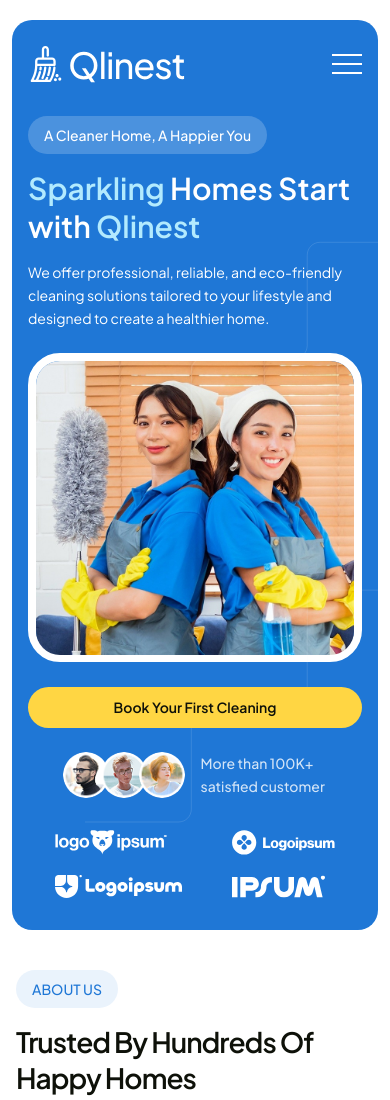
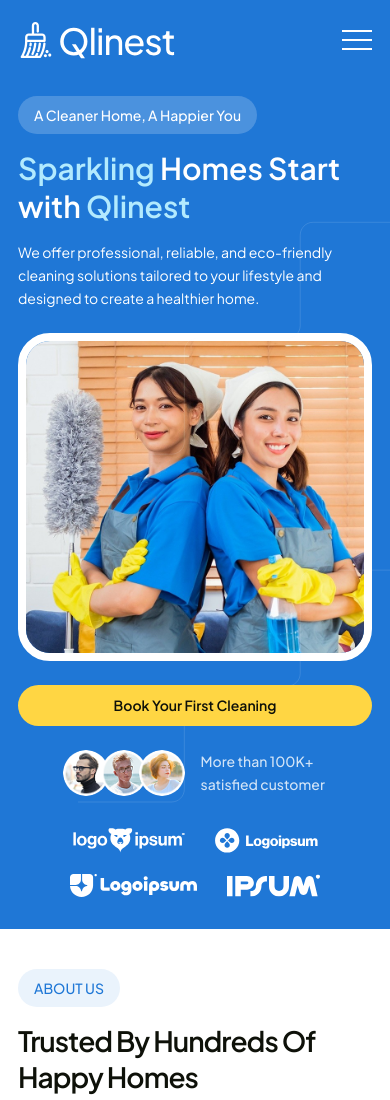
Before and after one commit to tamjidmurtoza/qlinest-html, a plain HTML site: page index.html in a window 390 px wide. Shown: the top 1100 px of the page. Drawn offline with Linux system fonts and the light colour scheme.

Commit message:
fixed issue

```diff
--- a/assets/sass/common/_general.scss
+++ b/assets/sass/common/_general.scss
@@ -20,7 +20,7 @@
   font-size: 18px;
   line-height: 1.67em;
 
-  @media (max-width:575px) {
+  @media (max-width: 575px) {
     font-size: 16px;
   }
 }
@@ -29,7 +29,7 @@
   font-size: 20px;
   line-height: 1.3em;
 
-  @media (max-width:575px) {
+  @media (max-width: 575px) {
     font-size: 18px;
   }
 }
@@ -38,17 +38,16 @@
   font-size: 24px;
   line-height: 1.25em;
 
-  @media (max-width:575px) {
+  @media (max-width: 575px) {
     font-size: 22px;
   }
 }
-
 
 .cs_fs_32 {
   font-size: 32px;
   line-height: 1.313em;
 
-  @media (max-width:575px) {
+  @media (max-width: 575px) {
     font-size: 24px;
   }
 }
@@ -57,7 +56,7 @@
   font-size: 36px;
   line-height: 1.28em;
 
-  @media (max-width:575px) {
+  @media (max-width: 575px) {
     font-size: 24px;
   }
 }
@@ -66,25 +65,24 @@
   font-size: 46px;
   line-height: 1.28em;
 
-  @media (max-width:1199px) {
+  @media (max-width: 1199px) {
     font-size: 42px;
   }
 
-  @media (max-width:575px) {
+  @media (max-width: 575px) {
     font-size: 28px;
   }
-
 }
 
 .cs_fs_56 {
   font-size: 56px;
   line-height: 1.25em;
 
-  @media (max-width:991px) {
+  @media (max-width: 991px) {
     font-size: 46px;
   }
 
-  @media (max-width:575px) {
+  @media (max-width: 575px) {
     font-size: 28px;
   }
 }
@@ -93,19 +91,18 @@
   font-size: 72px;
   line-height: 1.25em;
 
-  @media (max-width:1199px) {
+  @media (max-width: 1199px) {
     font-size: 64px;
   }
 
-  @media (max-width:991px) {
+  @media (max-width: 991px) {
     font-size: 56px;
   }
 
-  @media (max-width:575px) {
+  @media (max-width: 575px) {
     font-size: 30px;
   }
 }
-
 
 /*=====================================
   Classess for Fonts Weight
@@ -356,7 +353,7 @@
     transform-origin: top right;
   }
 
-  >* {
+  > * {
     position: relative;
     z-index: 1;
   }
@@ -450,7 +447,7 @@
     letter-spacing: -1px;
   }
 
-  @media (max-width:991px) {
+  @media (max-width: 991px) {
     align-items: flex-start;
     text-align: left !important;
   }
@@ -474,8 +471,7 @@
     letter-spacing: -1px;
   }
 
-
-  @media (max-width:991px) {
+  @media (max-width: 991px) {
     flex-direction: column;
 
     .cs_section_heading_left,
@@ -483,7 +479,6 @@
       width: 100%;
     }
   }
-
 }
 
 .cs_zoom {
@@ -501,13 +496,13 @@
 /*=============================================
   Bootstrap Classess
 ===============================================*/
-@media (min-width:1400px) {
+@media (min-width: 1400px) {
   .container {
     max-width: 1264px;
   }
 }
 
-@media (max-width:991px) {
+@media (max-width: 991px) {
   .container {
     max-width: 100%;
   }
@@ -525,8 +520,8 @@
   overflow: hidden;
 
   &::before {
-    content: '\f005\f005\f005\f005\f005';
-    font-family: 'Font Awesome 7 Free';
+    content: "\f005\f005\f005\f005\f005";
+    font-family: "Font Awesome 7 Free";
     position: absolute;
     top: 0;
     left: 0;
@@ -571,8 +566,7 @@
   Responsive For Common Component & Hide Elements
 =============================================================*/
 
-@media (max-width:991px) {
-
+@media (max-width: 991px) {
   br {
     display: none;
   }
@@ -586,7 +580,7 @@
   .cs_team_section,
   .cs_pricing_section,
   .cs_contact_section {
-    padding: 0 4px;
+    padding: 0 18px;
   }
 
   .cs_why_choose_section,
@@ -596,7 +590,6 @@
   }
 }
 
-
 .cs_custom_content_wrapper {
   width: min(100%, 1440px);
   padding: 24px;
@@ -605,4 +598,13 @@
   @media (max-width: 1199px) {
     padding: 20px 12px;
   }
+  @media (max-width: 991px) {
+    padding: 0px;
+  }
 }
+@media (max-width: 991px) {
+  .container {
+    padding-left: 18px;
+    padding-right: 18px;
+  }
+}
--- a/assets/sass/common/_header.scss
+++ b/assets/sass/common/_header.scss
@@ -44,7 +44,6 @@
     .cs_btn_style_1 {
       border-color: currentColor;
     }
-
   }
 
   &.cs_type_1 {
@@ -73,7 +72,7 @@
     cursor: pointer;
     position: absolute;
     top: 27px;
-    right: 28px;
+    right: 32px;
     z-index: 999;
 
     span,
@@ -169,7 +168,7 @@
       align-items: center;
       height: inherit;
 
-      >li {
+      > li {
         height: inherit;
         position: relative;
         margin-left: 56px;
@@ -182,7 +181,7 @@
           display: none;
         }
 
-        >a {
+        > a {
           height: inherit;
           display: inline-flex;
           align-items: center;
@@ -192,15 +191,13 @@
           }
         }
       }
-
     }
   }
 
   @media (max-width: 1199px) {
-
     .cs_main_header_in {
       height: 80px;
-      padding: 20px 28px;
+      padding: 20px 32px;
     }
 
     .cs_main_header_right {
@@ -229,7 +226,7 @@
         line-height: 1.6em;
         overflow: auto;
 
-        >li {
+        > li {
           width: 100%;
           margin-right: 0;
         }
@@ -247,7 +244,6 @@
           font-weight: 500;
         }
       }
-
     }
 
     .cs_menu_toggle {
@@ -255,3 +251,14 @@
     }
   }
 }
+@media (max-width: 991px) {
+  .cs_site_header.cs_style_1 {
+    top: 0;
+  }
+  .cs_site_header.cs_style_1 .cs_main_header_in {
+    padding: 20px 18px;
+  }
+  .cs_site_header.cs_style_1 .cs_menu_toggle {
+    right: 18px;
+  }
+}
--- a/assets/sass/shortcode/_hero.scss
+++ b/assets/sass/shortcode/_hero.scss
@@ -7,7 +7,7 @@
   .cs_hero_content {
     width: min(55vw, 600px);
 
-    >* {
+    > * {
       position: relative;
       z-index: 1;
     }
@@ -26,7 +26,7 @@
     text-align: center;
     padding: 6px 16px;
     border-radius: 50px;
-    background: rgba(255, 255, 255, 0.20);
+    background: rgba(255, 255, 255, 0.2);
   }
 
   .cs_hero_btns_wrapper {
@@ -77,11 +77,14 @@
   }
 
   .cs_logo_wrapper {
-    display: grid;
-    grid-template-columns: repeat(4, auto);
-    justify-content: space-between;
-    gap: 30px 20px;
+    display: flex;
+    gap: 20px 40px;
     flex-wrap: wrap;
+    max-width: 600px;
+    @media (max-width: 575px) {
+      justify-content: center;
+      gap: 20px 30px;
+    }
   }
 
   .cs_vectoe_shape1 {
@@ -90,7 +93,6 @@
   }
 
   @media (max-width: 1399px) {
-
     .container {
       max-width: 100%;
     }
@@ -100,17 +102,15 @@
     }
   }
 
-  @media (max-width:1199px) {
-
+  @media (max-width: 1199px) {
     .cs_hero_content {
       width: min(59vw, 600px);
     }
-
-
   }
 
-  @media (max-width:991px) {
-    padding: 96px 16px 32px;
+  @media (max-width: 991px) {
+    padding: 96px 18px 32px;
+    border-radius: 0;
 
     .cs_hero_content {
       width: 100%;
@@ -138,15 +138,9 @@
         font-size: 14px;
       }
     }
-
-    .cs_logo_wrapper {
-      grid-template-columns: repeat(2, auto);
-      gap: 20px 50px;
-      justify-content: center;
-    }
   }
 
-  @media (max-width:575px) {
+  @media (max-width: 575px) {
     .cs_hero_btns_wrapper {
       flex-direction: column;
     }
@@ -168,7 +162,7 @@
 
   .cs_hero_subtitle {
     padding: 6px 16px;
-    background: rgba(255, 255, 255, 0.20);
+    background: rgba(255, 255, 255, 0.2);
   }
 
   .cs_hero_desc {
@@ -185,8 +179,9 @@
     right: 0;
   }
 
-  @media (max-width:991px) {
+  @media (max-width: 991px) {
     padding: 96px 16px 32px;
+    border-radius: 0;
 
     .container {
       max-width: 100%;
```
Also changed, not shown: assets/css/style.css, 1 other file.
